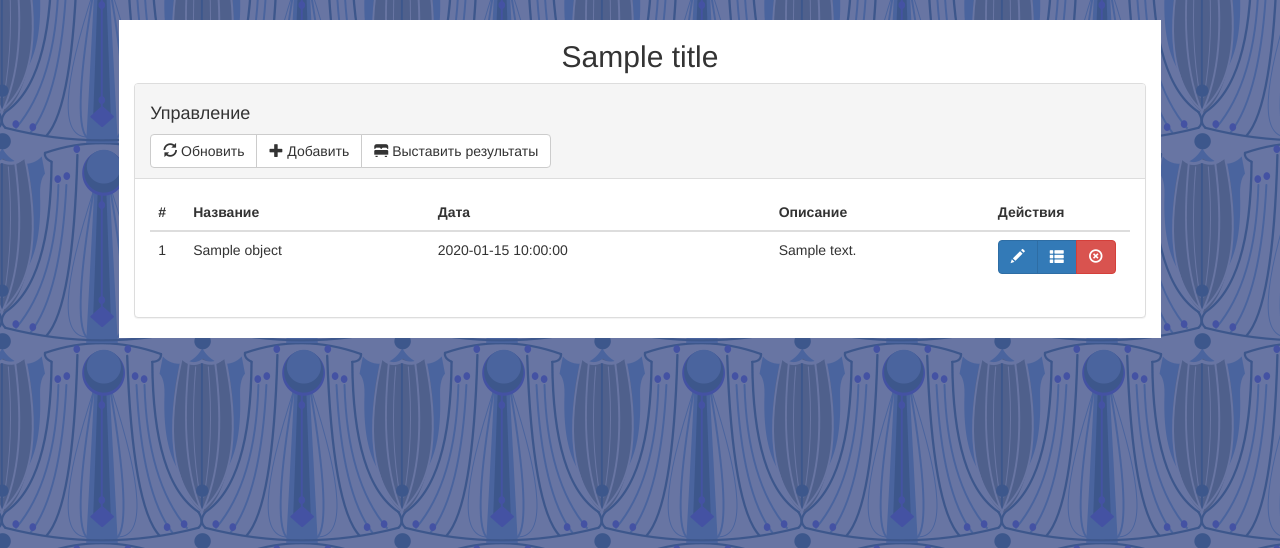
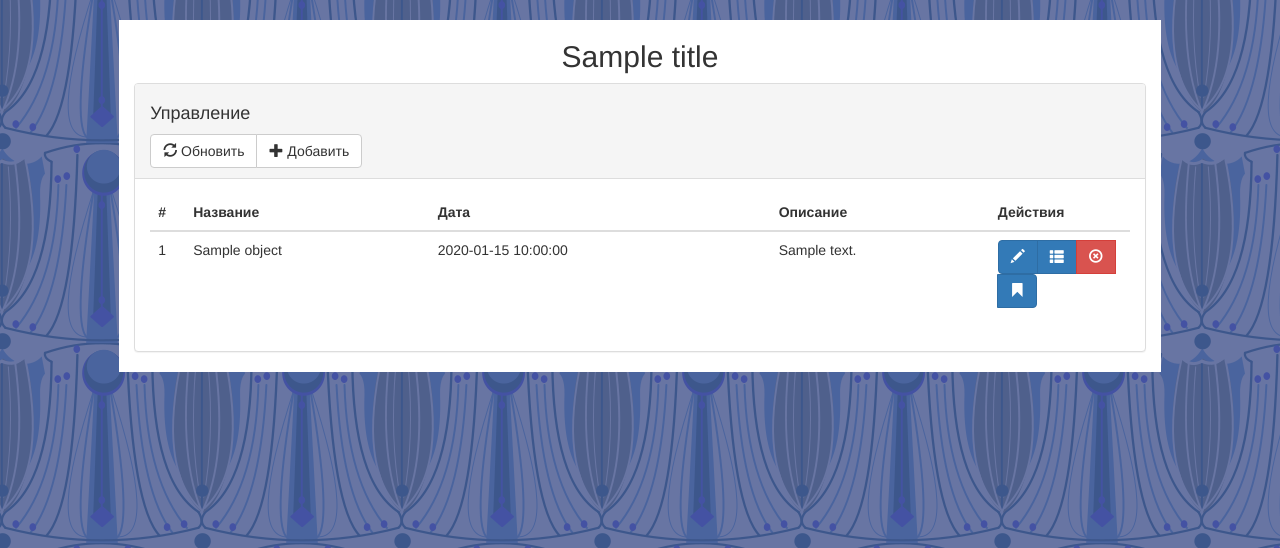
Before and after one commit to Kaper156/olympiad_experts, a Flask app: template app/templates/editors/olympiad.html in a window 1280 px wide. Shown: the part 57-605 px from the top of the page. Run offline with Flask 2, Linux system fonts and the light colour scheme; the template is opened without the code that fills it: most values are stand-ins (such as "Sample title", 1, 10 or a date in 2020); parts of the project's set-up code (start-up, migrations or seed data) failed here and were passed over; some libraries are stand-ins or nearby versions.

Commit message:
olymp-editor added link to assessment

```diff
--- a/app/templates/editors/olympiad.html
+++ b/app/templates/editors/olympiad.html
@@ -22,14 +22,9 @@
                     <span class="glyphicon glyphicon-plus"></span> Добавить
                 </button>
 
-                <a class="btn btn-default" href="/">
-                    <span class="glyphicon glyphicon-bed"></span> Выставить результаты
-                </a>
-
             </div>
 
         </div>
-
 
 
         <div class="panel-body">
@@ -74,6 +69,11 @@
                                     <span class="glyphicon glyphicon-remove-circle"></span>
                                 </button>
 
+                                <a class="btn btn-primary"
+                                   href="{{ url_for('expert_assessment', id=olympiad.id) }}">
+                                    <span class="glyphicon glyphicon-bookmark"></span>
+                                </a>
+
                             </span>
                             </td>
                         </tr>
--- a/app/views.py
+++ b/app/views.py
@@ -222,7 +222,7 @@ def index():
 @app.route('/expert_assessment-<int:id>', methods=['GET', 'POST'])
 def expert_assessment(id):
     if request.method == 'POST':
-        print('POST')
+
         pass
     olympiad = db.session.query(Olympiad).get(id)
     return render_template('expert_assessment.html', olympiad=olympiad)
```
Also changed, not shown: 1 other file. Lines whose indentation alone changed are shown as unchanged.
